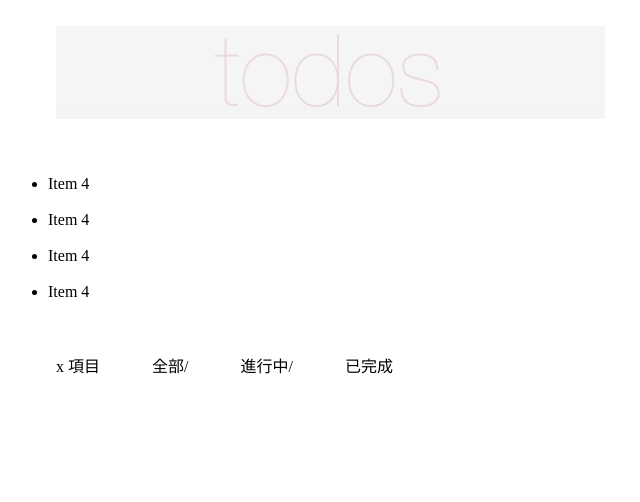
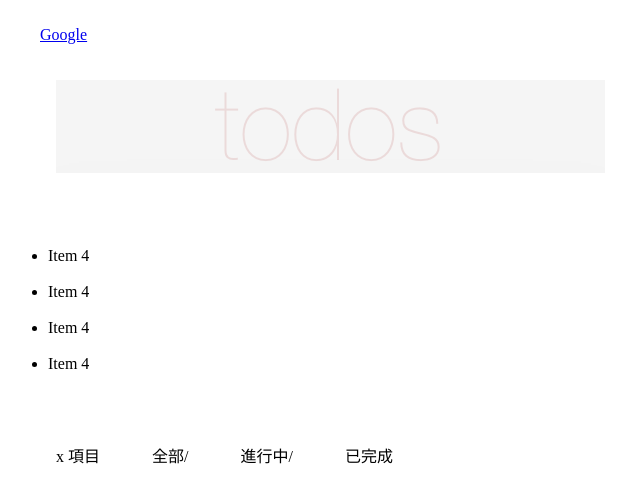
Before and after one commit to SU045/mcu-112-web-12130162, a plain HTML site: page scr/index.html in a window 1280 px wide. Shown: the whole page, without its empty margins (0-640 px from the left). Drawn offline with Linux system fonts and the light colour scheme.

Commit message:
feat(html): 利用 header / section / footer 實作待辦事項頁面

```diff
--- a/scr/index.html
+++ b/scr/index.html
@@ -6,20 +6,26 @@
     <title>todoMVC</title>
 </head>
 <body>
-        <div>
+    <nav>
+        <a href="http://www.google.com"target="blank">Google</a>
+    </nav>
+    <br/>
+        <header>
             <img src="./assets/images/title.png" alt="todos">
-        </div>
+        </header>
+        <section>
             <ul>
                 <li>Item 4</li>
                 <li>Item 4</li>
                 <li>Item 4</li>
                 <li>Item 4</li>
             </ul>
-        <div>
+        </section>
+        <footer>
             <span>x 項目</span>
             <span>全部/</span>
             <span>進行中/</span>
             <span>已完成</span>
-        </div>
+        </footer>
 </body>
 </html>
```
Lines whose indentation alone changed are shown as unchanged.
